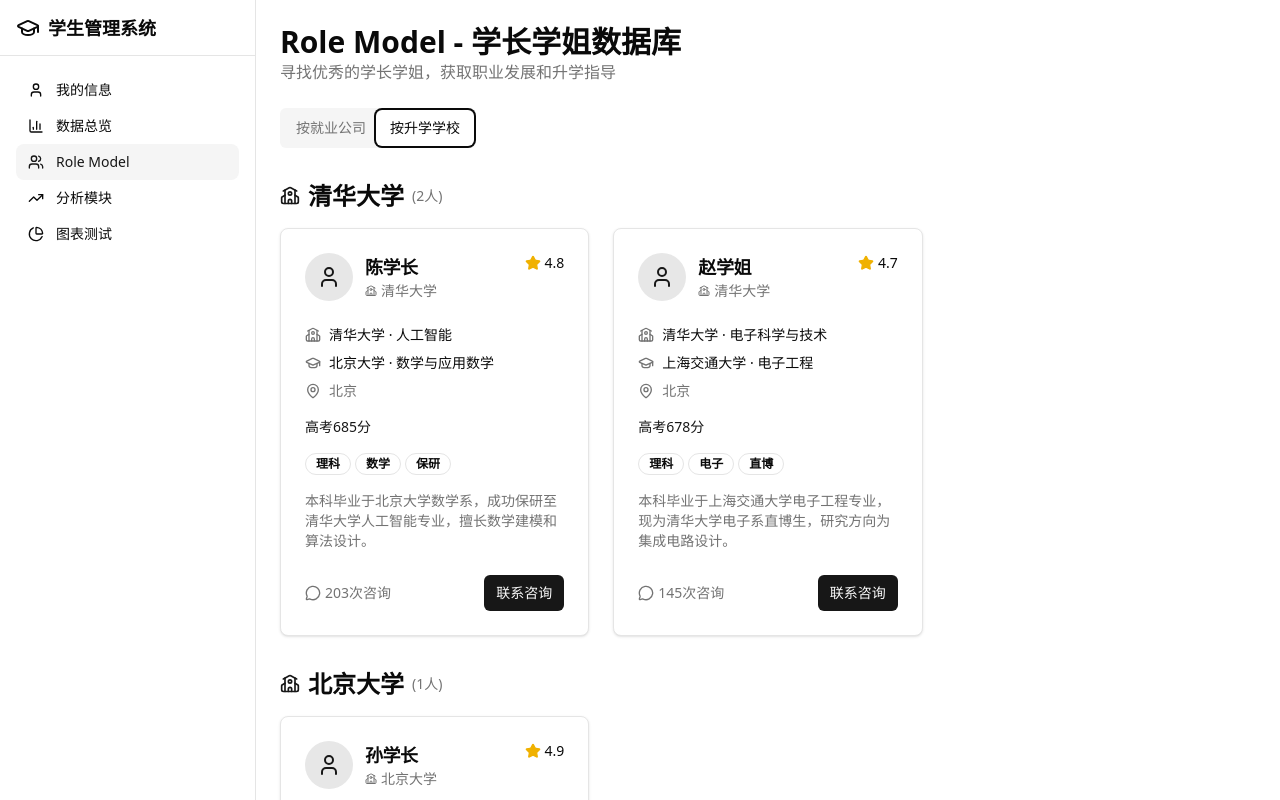
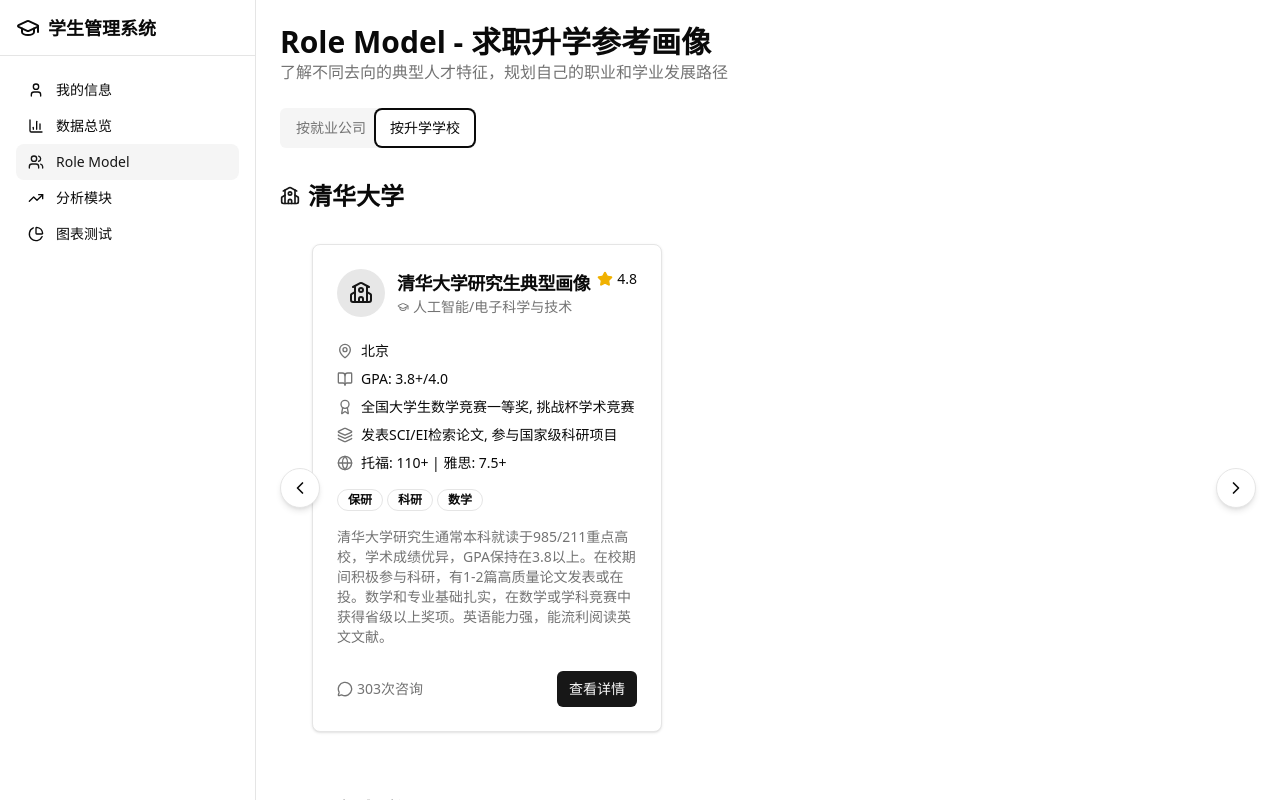
Before and after one commit to Zzuss/butp, a Next.js app: page /role-models in a window 1280 px wide. Both pictures are taken after a click on the tab "按升学学校". Built offline with nearby package versions, Linux system fonts and the light colour scheme.

Commit message:
将角色模型改为虚拟形象并添加横向滚动布局

```diff
--- a/app/role-models/page.tsx
+++ b/app/role-models/page.tsx
@@ -1,74 +1,78 @@
 import { Card, CardContent, CardDescription, CardHeader, CardTitle } from "@/components/ui/card"
 import { Button } from "@/components/ui/button"
-import { User, GraduationCap, Briefcase, MapPin, Star, MessageCircle, Building, School } from "lucide-react"
+import { User, GraduationCap, Briefcase, MapPin, Star, MessageCircle, Building, School, Award, BookOpen, Layers, Globe, ChevronLeft, ChevronRight } from "lucide-react"
 import { Tabs, TabsContent, TabsList, TabsTrigger } from "@/components/ui/tabs"
+import { ScrollableContainer } from "../../components/ui/scrollable-container"
 
-// 按公司和学校分类的角色模型数据
+// 按公司和学校分类的虚拟角色模型数据
 const companyModels = {
   "腾讯": [
     {
       id: 1,
-      name: "王学长",
-      university: "清华大学",
-      major: "计算机科学与技术",
-      graduationYear: "2020",
-      company: "腾讯",
-      position: "高级工程师",
-      location: "深圳",
-      score: "高考680分",
-      tags: ["理科", "计算机", "算法"],
-      description: "毕业于清华大学计算机系，现就职于腾讯，负责后台开发工作，乐于分享求职经验。",
+      name: "腾讯典型人才画像",
+      position: "高级工程师/产品经理",
+      location: "深圳/北京",
+      academics: {
+        gpa: "3.8+/4.0",
+        courses: ["数据结构与算法", "计算机网络", "操作系统", "软件工程"]
+      },
+      competitions: ["ACM程序设计大赛", "互联网+创新创业大赛"],
+      internships: ["BAT实习经历", "知名互联网公司产品/研发实习"],
+      englishScores: {
+        toefl: "105+",
+        ielts: "7.0+"
+      },
+      skills: ["全栈开发", "算法设计", "产品思维", "团队协作"],
+      tags: ["计算机", "软件工程", "人工智能"],
+      description: "腾讯典型人才具有扎实的计算机基础知识和编程能力，在校期间积极参与ACM等算法竞赛，有1-2段BAT或知名互联网公司实习经历，对产品和技术都有较深理解。课程成绩优秀，特别是在算法、数据结构等核心课程上表现突出。",
       rating: 4.9,
-      consultations: 156
-    },
-    {
-      id: 2,
-      name: "张学姐",
-      university: "北京大学",
-      major: "软件工程",
-      graduationYear: "2019",
-      company: "腾讯",
-      position: "产品经理",
-      location: "深圳",
-      score: "高考675分",
-      tags: ["理科", "产品", "设计"],
-      description: "毕业于北京大学软件工程专业，现就职于腾讯，担任产品经理，擅长产品设计和用户体验。",
-      rating: 4.8,
-      consultations: 134
+      consultations: 356
     }
   ],
   "阿里巴巴": [
     {
-      id: 3,
-      name: "李学长",
-      university: "浙江大学",
-      major: "计算机科学与技术",
-      graduationYear: "2018",
-      company: "阿里巴巴",
-      position: "技术专家",
-      location: "杭州",
-      score: "高考670分",
-      tags: ["理科", "编程", "大数据"],
-      description: "毕业于浙江大学计算机系，现就职于阿里巴巴，从事大数据平台开发，有丰富的技术经验。",
-      rating: 4.7,
-      consultations: 189
+      id: 2,
+      name: "阿里巴巴典型人才画像",
+      position: "技术专家/算法工程师",
+      location: "杭州/北京",
+      academics: {
+        gpa: "3.7+/4.0",
+        courses: ["分布式系统", "大数据处理", "机器学习", "数据挖掘"]
+      },
+      competitions: ["天池大数据竞赛", "阿里云创新大赛"],
+      internships: ["阿里巴巴技术实习", "数据分析/大数据相关实习"],
+      englishScores: {
+        toefl: "100+",
+        ielts: "6.5+"
+      },
+      skills: ["Java开发", "分布式系统", "大数据技术", "机器学习算法"],
+      tags: ["大数据", "分布式", "云计算"],
+      description: "阿里巴巴典型人才在分布式系统和大数据处理方面有深入研究，参与过天池等数据竞赛并取得优异成绩，熟悉Java生态系统和阿里技术栈，有大规模分布式系统开发经验。在校期间GPA保持在3.7以上，对技术有浓厚兴趣和自驱力。",
+      rating: 4.8,
+      consultations: 289
     }
   ],
   "字节跳动": [
     {
-      id: 4,
-      name: "刘学姐",
-      university: "复旦大学",
-      major: "人工智能",
-      graduationYear: "2021",
-      company: "字节跳动",
-      position: "算法工程师",
-      location: "北京",
-      score: "高考688分",
-      tags: ["理科", "AI", "机器学习"],
-      description: "毕业于复旦大学人工智能专业，现就职于字节跳动，负责推荐算法研发，对AI领域有深入研究。",
+      id: 3,
+      name: "字节跳动典型人才画像",
+      position: "算法工程师/后端开发",
+      location: "北京/上海",
+      academics: {
+        gpa: "3.9+/4.0",
+        courses: ["人工智能", "计算机视觉", "自然语言处理", "推荐系统"]
+      },
+      competitions: ["全国大学生数学建模竞赛", "字节跳动青训营"],
+      internships: ["字节跳动算法实习", "AI研究实验室实习"],
+      englishScores: {
+        toefl: "110+",
+        ielts: "7.5+"
+      },
+      skills: ["机器学习算法", "深度学习", "Python/C++", "推荐系统"],
+      tags: ["AI", "算法", "机器学习"],
+      description: "字节跳动典型人才在AI算法方面有突出表现，熟悉计算机视觉或自然语言处理技术，有推荐系统相关项目经验。学术成绩优异，GPA通常在3.9以上，核心课程成绩优秀。积极参与字节跳动青训营等活动，有相关实习经历，编程能力强。",
       rating: 4.9,
-      consultations: 167
+      consultations: 267
     }
   ]
 }
@@ -76,68 +80,75 @@
 const schoolModels = {
   "清华大学": [
     {
-      id: 5,
-      name: "陈学长",
-      university: "北京大学",
-      major: "数学与应用数学",
-      graduationYear: "2020",
-      graduateSchool: "清华大学",
-      graduateMajor: "人工智能",
+      id: 4,
+      name: "清华大学研究生典型画像",
+      graduateMajor: "人工智能/电子科学与技术",
       location: "北京",
-      score: "高考685分",
-      tags: ["理科", "数学", "保研"],
-      description: "本科毕业于北京大学数学系，成功保研至清华大学人工智能专业，擅长数学建模和算法设计。",
+      academics: {
+        gpa: "3.8+/4.0",
+        courses: ["高等数学", "线性代数", "概率论", "数据结构与算法"]
+      },
+      competitions: ["全国大学生数学竞赛一等奖", "挑战杯学术竞赛"],
+      research: ["发表SCI/EI检索论文", "参与国家级科研项目"],
+      englishScores: {
+        toefl: "110+",
+        ielts: "7.5+",
+        gre: "325+"
+      },
+      skills: ["科研能力", "数学建模", "学术写作", "编程实现"],
+      tags: ["保研", "科研", "数学"],
+      description: "清华大学研究生通常本科就读于985/211重点高校，学术成绩优异，GPA保持在3.8以上。在校期间积极参与科研，有1-2篇高质量论文发表或在投。数学和专业基础扎实，在数学或学科竞赛中获得省级以上奖项。英语能力强，能流利阅读英文文献。",
       rating: 4.8,
-      consultations: 203
-    },
-    {
-      id: 6,
-      name: "赵学姐",
-      university: "上海交通大学",
-      major: "电子工程",
-      graduationYear: "2019",
-      graduateSchool: "清华大学",
-      graduateMajor: "电子科学与技术",
-      location: "北京",
-      score: "高考678分",
-      tags: ["理科", "电子", "直博"],
-      description: "本科毕业于上海交通大学电子工程专业，现为清华大学电子系直博生，研究方向为集成电路设计。",
-      rating: 4.7,
-      consultations: 145
+      consultations: 303
     }
   ],
   "北京大学": [
     {
-      id: 7,
-      name: "孙学长",
-      university: "中国科学技术大学",
-      major: "物理学",
-      graduationYear: "2021",
-      graduateSchool: "北京大学",
-      graduateMajor: "理论物理",
+      id: 5,
+      name: "北京大学研究生典型画像",
+      graduateMajor: "理论物理/计算机科学",
       location: "北京",
-      score: "高考690分",
-      tags: ["理科", "物理", "科研"],
-      description: "本科毕业于中科大物理系，现为北京大学理论物理专业研究生，对基础物理研究有浓厚兴趣。",
+      academics: {
+        gpa: "3.9+/4.0",
+        courses: ["理论物理", "量子力学", "高等数学", "计算物理"]
+      },
+      competitions: ["全国大学生物理竞赛", "美国大学生数学建模竞赛"],
+      research: ["参与前沿科研项目", "在核心期刊发表论文"],
+      englishScores: {
+        toefl: "115+",
+        ielts: "7.5+",
+        gre: "330+"
+      },
+      skills: ["理论研究", "数据分析", "科学计算", "批判性思维"],
+      tags: ["科研", "物理", "数学"],
+      description: "北京大学研究生在基础学科领域有扎实功底，特别是数学和物理等基础学科成绩突出。本科期间积极参与科研，有较强的科研兴趣和能力。学术成绩优异，GPA通常在3.9以上，在重要学科竞赛中获奖。英语能力出色，能熟练阅读和撰写英文学术论文。",
       rating: 4.9,
-      consultations: 178
+      consultations: 278
     }
   ],
   "哈佛大学": [
     {
-      id: 8,
-      name: "钱学姐",
-      university: "复旦大学",
-      major: "生物科学",
-      graduationYear: "2018",
-      graduateSchool: "哈佛大学",
-      graduateMajor: "分子生物学",
+      id: 6,
+      name: "哈佛大学留学生典型画像",
+      graduateMajor: "分子生物学/公共政策",
       location: "波士顿",
-      score: "高考695分",
-      tags: ["理科", "生物", "留学"],
-      description: "本科毕业于复旦大学生物科学专业，成功申请哈佛大学分子生物学博士项目，擅长留学申请规划。",
+      academics: {
+        gpa: "3.95+/4.0",
+        courses: ["高级生物学", "有机化学", "分子遗传学", "科研方法论"]
+      },
+      competitions: ["国际生物学奥林匹克", "全国英语竞赛"],
+      research: ["国际顶级期刊发表论文", "参与国际合作研究项目"],
+      englishScores: {
+        toefl: "115+",
+        ielts: "8.0+",
+        gre: "335+",
+        sat: "1550+"
+      },
+      skills: ["科研创新", "学术写作", "批判性思维", "跨文化交流"],
+      tags: ["留学", "科研", "生物"],
+      description: "哈佛大学留学生不仅学术成绩极为优秀（GPA通常在3.95以上），还在科研、社会活动和领导力方面有突出表现。托福/雅思成绩优异，有国际竞赛获奖经历。本科期间参与高水平科研项目并有成果，具备出色的学术写作和批判性思维能力。申请材料全面展现个人特色和成就。",
       rating: 5.0,
-      consultations: 256
+      consultations: 356
     }
   ]
 }
@@ -157,12 +168,12 @@
 
 function CompanyCard({ model }: { model: any }) {
   return (
-    <Card className="hover:shadow-lg transition-shadow">
+    <Card className="hover:shadow-lg transition-shadow min-w-[350px] w-[350px] flex-shrink-0">
       <CardHeader>
         <div className="flex items-start justify-between">
           <div className="flex items-center gap-3">
             <div className="w-12 h-12 bg-primary/10 rounded-full flex items-center justify-center">
-              <User className="h-6 w-6 text-primary" />
+              <Building className="h-6 w-6 text-primary" />
             </div>
             <div>
               <CardTitle className="text-lg">{model.name}</CardTitle>
@@ -181,21 +192,29 @@
       <CardContent className="space-y-4">
         <div className="space-y-2">
           <div className="flex items-center gap-2 text-sm">
-            <Building className="h-4 w-4 text-muted-foreground" />
-            <span className="font-medium">{model.company}</span>
+            <MapPin className="h-4 w-4 text-muted-foreground" />
+            <span className="font-medium">{model.location}</span>
           </div>
+
           <div className="flex items-center gap-2 text-sm">
-            <GraduationCap className="h-4 w-4 text-muted-foreground" />
-            <span>{model.university} · {model.major}</span>
+            <BookOpen className="h-4 w-4 text-muted-foreground" />
+            <span>GPA: {model.academics.gpa}</span>
           </div>
-          <div className="flex items-center gap-2 text-sm text-muted-foreground">
-            <MapPin className="h-4 w-4" />
-            <span>{model.location}</span>
+
+          <div className="flex items-center gap-2 text-sm">
+            <Award className="h-4 w-4 text-muted-foreground" />
+            <span>{model.competitions.join(", ")}</span>
           </div>
+
+          <div className="flex items-center gap-2 text-sm">
+            <Briefcase className="h-4 w-4 text-muted-foreground" />
+            <span>{model.internships.join(", ")}</span>
         </div>
 
-        <div className="text-sm">
-          <span className="font-medium text-primary">{model.score}</span>
+          <div className="flex items-center gap-2 text-sm">
+            <Globe className="h-4 w-4 text-muted-foreground" />
+            <span>托福: {model.englishScores.toefl} | 雅思: {model.englishScores.ielts}</span>
+          </div>
         </div>
 
         <div className="flex flex-wrap gap-1">
@@ -206,7 +225,7 @@
           ))}
         </div>
 
-        <p className="text-sm text-muted-foreground line-clamp-3">
+        <p className="text-sm text-muted-foreground">
           {model.description}
         </p>
 
@@ -216,7 +235,7 @@
             <span>{model.consultations}次咨询</span>
           </div>
           <Button size="sm">
-            联系咨询
+            查看详情
           </Button>
         </div>
       </CardContent>
@@ -226,18 +245,18 @@
 
 function SchoolCard({ model }: { model: any }) {
   return (
-    <Card className="hover:shadow-lg transition-shadow">
+    <Card className="hover:shadow-lg transition-shadow min-w-[350px] w-[350px] flex-shrink-0">
       <CardHeader>
         <div className="flex items-start justify-between">
           <div className="flex items-center gap-3">
             <div className="w-12 h-12 bg-primary/10 rounded-full flex items-center justify-center">
-              <User className="h-6 w-6 text-primary" />
+              <School className="h-6 w-6 text-primary" />
             </div>
             <div>
               <CardTitle className="text-lg">{model.name}</CardTitle>
               <CardDescription className="flex items-center gap-1">
-                <School className="h-3 w-3" />
-                {model.graduateSchool}
+                <GraduationCap className="h-3 w-3" />
+                {model.graduateMajor}
               </CardDescription>
             </div>
           </div>
@@ -250,21 +269,29 @@
       <CardContent className="space-y-4">
         <div className="space-y-2">
           <div className="flex items-center gap-2 text-sm">
-            <School className="h-4 w-4 text-muted-foreground" />
-            <span className="font-medium">{model.graduateSchool} · {model.graduateMajor}</span>
+            <MapPin className="h-4 w-4 text-muted-foreground" />
+            <span className="font-medium">{model.location}</span>
           </div>
+
           <div className="flex items-center gap-2 text-sm">
-            <GraduationCap className="h-4 w-4 text-muted-foreground" />
-            <span>{model.university} · {model.major}</span>
+            <BookOpen className="h-4 w-4 text-muted-foreground" />
+            <span>GPA: {model.academics.gpa}</span>
           </div>
-          <div className="flex items-center gap-2 text-sm text-muted-foreground">
-            <MapPin className="h-4 w-4" />
-            <span>{model.location}</span>
+
+          <div className="flex items-center gap-2 text-sm">
+            <Award className="h-4 w-4 text-muted-foreground" />
+            <span>{model.competitions.join(", ")}</span>
           </div>
+
+          <div className="flex items-center gap-2 text-sm">
+            <Layers className="h-4 w-4 text-muted-foreground" />
+            <span>{model.research.join(", ")}</span>
         </div>
 
-        <div className="text-sm">
-          <span className="font-medium text-primary">{model.score}</span>
+          <div className="flex items-center gap-2 text-sm">
+            <Globe className="h-4 w-4 text-muted-foreground" />
+            <span>托福: {model.englishScores.toefl} | 雅思: {model.englishScores.ielts}</span>
+          </div>
         </div>
 
         <div className="flex flex-wrap gap-1">
@@ -275,7 +302,7 @@
           ))}
         </div>
 
-        <p className="text-sm text-muted-foreground line-clamp-3">
+        <p className="text-sm text-muted-foreground">
           {model.description}
         </p>
 
@@ -285,7 +312,7 @@
             <span>{model.consultations}次咨询</span>
           </div>
           <Button size="sm">
-            联系咨询
+            查看详情
           </Button>
         </div>
       </CardContent>
@@ -297,8 +324,8 @@
   return (
     <div className="p-6">
       <div className="mb-6">
-        <h1 className="text-3xl font-bold">Role Model - 学长学姐数据库</h1>
-        <p className="text-muted-foreground">寻找优秀的学长学姐，获取职业发展和升学指导</p>
+        <h1 className="text-3xl font-bold">Role Model - 求职升学参考画像</h1>
+        <p className="text-muted-foreground">了解不同去向的典型人才特征，规划自己的职业和学业发展路径</p>
       </div>
 
       <Tabs defaultValue="companies" className="w-full">
@@ -309,36 +336,34 @@
 
         <TabsContent value="companies">
           {Object.entries(companyModels).map(([company, models]) => (
-            <div key={company} className="mb-8">
+            <div key={company} className="mb-12">
               <div className="flex items-center gap-2 mb-4">
                 <Building className="h-5 w-5 text-primary" />
                 <h2 className="text-2xl font-semibold">{company}</h2>
-                <span className="text-sm text-muted-foreground">({models.length}人)</span>
               </div>
 
-              <div className="grid gap-6 md:grid-cols-2 lg:grid-cols-3">
+              <ScrollableContainer>
                 {models.map((model) => (
                   <CompanyCard key={model.id} model={model} />
                 ))}
-              </div>
+              </ScrollableContainer>
             </div>
           ))}
         </TabsContent>
 
         <TabsContent value="schools">
           {Object.entries(schoolModels).map(([school, models]) => (
-            <div key={school} className="mb-8">
+            <div key={school} className="mb-12">
               <div className="flex items-center gap-2 mb-4">
                 <School className="h-5 w-5 text-primary" />
                 <h2 className="text-2xl font-semibold">{school}</h2>
-                <span className="text-sm text-muted-foreground">({models.length}人)</span>
               </div>
 
-              <div className="grid gap-6 md:grid-cols-2 lg:grid-cols-3">
+              <ScrollableContainer>
                 {models.map((model) => (
                   <SchoolCard key={model.id} model={model} />
                 ))}
-              </div>
+              </ScrollableContainer>
             </div>
           ))}
         </TabsContent>
--- /dev/null
+++ b/components/ui/scrollable-container.tsx
@@ -0,0 +1,52 @@
+"use client";
+
+import { Button } from "@/components/ui/button";
+import { ChevronLeft, ChevronRight } from "lucide-react";
+import { useRef } from "react";
+
+interface ScrollableContainerProps {
+  children: React.ReactNode;
+}
+
+export function ScrollableContainer({ children }: ScrollableContainerProps) {
+  const scrollContainerRef = useRef<HTMLDivElement>(null);
+
+  const scrollLeft = () => {
+    if (scrollContainerRef.current) {
+      scrollContainerRef.current.scrollBy({ left: -350, behavior: 'smooth' });
+    }
+  };
+
+  const scrollRight = () => {
+    if (scrollContainerRef.current) {
+      scrollContainerRef.current.scrollBy({ left: 350, behavior: 'smooth' });
+    }
+  };
+
+  return (
+    <div className="relative">
+      <div className="absolute left-0 top-1/2 -translate-y-1/2 z-10">
+        <Button variant="outline" size="icon" className="rounded-full bg-background shadow-md" onClick={scrollLeft}>
+          <ChevronLeft className="h-5 w-5" />
+        </Button>
+      </div>
+      <div
+        ref={scrollContainerRef}
+        className="flex overflow-x-auto gap-4 py-4 px-8 scrollbar-hide scroll-smooth"
+        style={{ scrollbarWidth: 'none', msOverflowStyle: 'none' }}
+      >
+        {children}
+      </div>
+      <div className="absolute right-0 top-1/2 -translate-y-1/2 z-10">
+        <Button variant="outline" size="icon" className="rounded-full bg-background shadow-md" onClick={scrollRight}>
+          <ChevronRight className="h-5 w-5" />
+        </Button>
+      </div>
+      <style jsx global>{`
+        .scrollbar-hide::-webkit-scrollbar {
+          display: none;
+        }
+      `}</style>
+    </div>
+  );
+}
```
